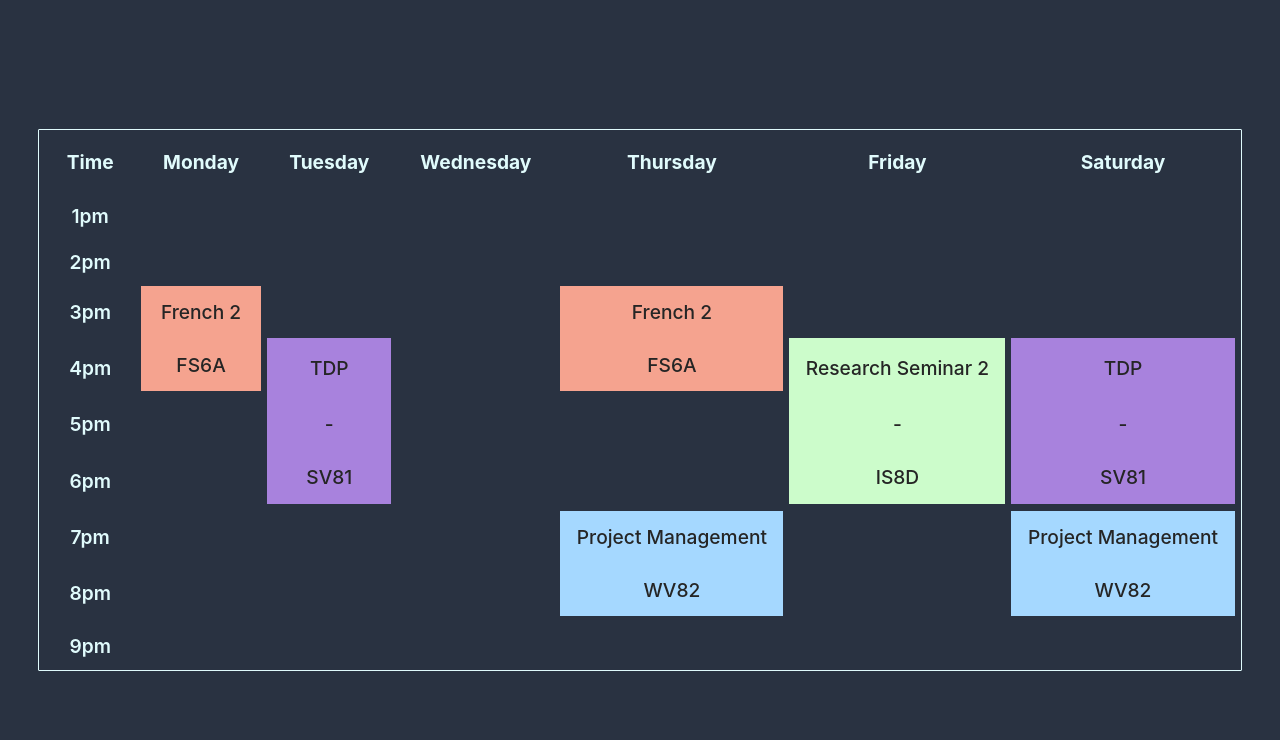
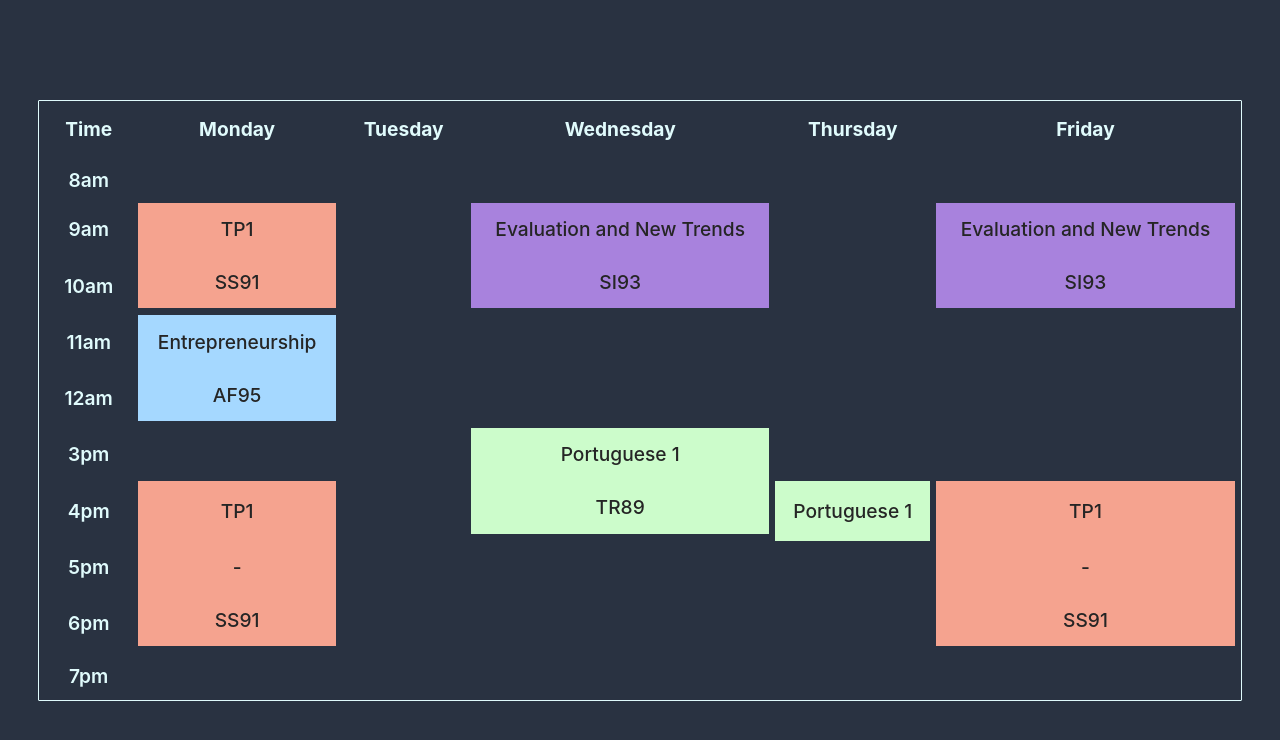
Before and after one commit to 8rb/Timetable, a React (Create React App) app: page / in a window 1280 px wide. Shown: the top 740 px of the page. Built offline with nearby package versions, Linux system fonts and the light colour scheme.

Commit message:
⚡️Update to semester 2022-01

```diff
--- a/src/components/Timetable.tsx
+++ b/src/components/Timetable.tsx
@@ -1,26 +1,49 @@
 import { useState } from 'react'
-import { TableContainer, Table, TH, TD, TDTime, Modal, ModalSubTitleRow, ModalTitle, ModalSubTitle, ModalText } from './TimetableStyles';
-import TimeTableData from '../events/events';
+import {
+	TableContainer,
+	Table,
+	TH,
+	TD,
+	TDTime,
+	Modal,
+	ModalSubTitleRow,
+	ModalTitle,
+	ModalSubTitle,
+	ModalText,
+} from './TimetableStyles'
+import TimeTableData from '../events/events'
 
 type Class = {
-    name: string,
-    color: string,
-    code: string,
-    class: string,
-    professor: string,
+	name: string
+	color: string
+	code: string
+	class: string
+	professor: string
 	type?: string
 }
 
 const Timetable = () => {
-
-    const [titles] = useState(['Time', 'Monday', 'Tuesday', 'Wednesday', 'Thursday', 'Friday', 'Saturday']);
-    const [data] = useState(TimeTableData);
-    const [showModal, setShowModal] = useState(false);
-    const [actualClass, setActualClass] = useState<Class>();
+	const [titles] = useState([
+		'Time',
+		'Monday',
+		'Tuesday',
+		'Wednesday',
+		'Thursday',
+		'Friday',
+	])
+	const [data] = useState(TimeTableData)
+	const [showModal, setShowModal] = useState(false)
+	const [actualClass, setActualClass] = useState<Class>()
 
 	const renderModal = () => {
-        return actualClass &&
-        <Modal color={actualClass.color} onClick={() => {toggleModal(undefined)}}>
+		return (
+			actualClass && (
+				<Modal
+					color={actualClass.color}
+					onClick={() => {
+						toggleModal(undefined)
+					}}
+				>
 					<ModalTitle>{actualClass.name}</ModalTitle>
 					<ModalSubTitleRow>
 						<ModalSubTitle>{actualClass.code}</ModalSubTitle>
@@ -28,15 +51,16 @@ const Timetable = () => {
 					</ModalSubTitleRow>
 					<ModalText>{actualClass.professor}</ModalText>
 				</Modal>
+			)
+		)
 	}
 
 	const toggleModal = (clickedClass: Class | undefined) => {
-        if(clickedClass) {
-            setShowModal(true);
-            setActualClass(clickedClass);
-        }
-        else {
-            setShowModal(false);
+		if (clickedClass) {
+			setShowModal(true)
+			setActualClass(clickedClass)
+		} else {
+			setShowModal(false)
 		}
 	}
 
@@ -46,35 +70,75 @@ const Timetable = () => {
 		})
 	}
 
-    const renderDataCell = (actualClass: Class | undefined, type: string | undefined) => {
-        if(type === "first") {
-            return <TD onClick={() => {toggleModal(actualClass)}} color={actualClass?.color} type={type}>{actualClass?.name}</TD>
-        }
-        else if(type === "last") {
+	const renderDataCell = (
+		actualClass: Class | undefined,
+		type: string | undefined
+	) => {
+		if (type === 'first') {
 			return (
-                <TD onClick={() => {toggleModal(actualClass)}} color={actualClass?.color} type={type}>{actualClass?.class}</TD>
+				<TD
+					onClick={() => {
+						toggleModal(actualClass)
+					}}
+					color={actualClass?.color}
+					type={type}
+				>
+					{actualClass?.name}
+				</TD>
 			)
-        }
-        else if(type === "middle") {
-            return <TD onClick={() => {toggleModal(actualClass)}} color={actualClass?.color} type={type}>{'-'}</TD>
-        }
-        else {
-            return <TD onClick={() => {toggleModal(undefined)}}></TD>
+		} else if (type === 'last') {
+			return (
+				<TD
+					onClick={() => {
+						toggleModal(actualClass)
+					}}
+					color={actualClass?.color}
+					type={type}
+				>
+					{actualClass?.class}
+				</TD>
+			)
+		} else if (type === 'middle') {
+			return (
+				<TD
+					onClick={() => {
+						toggleModal(actualClass)
+					}}
+					color={actualClass?.color}
+					type={type}
+				>
+					{'-'}
+				</TD>
+			)
+		} else {
+			return (
+				<TD
+					onClick={() => {
+						toggleModal(undefined)
+					}}
+				></TD>
+			)
 		}
 	}
 
 	const renderData = () => {
-        return data.map(({time, monday, tuesday, wednesday, thursday, friday, saturday}, index) => {
-            return <tr key={index}>
+		return data.map(
+			(
+				{ time, monday, tuesday, wednesday, thursday, friday, saturday },
+				index
+			) => {
+				return (
+					<tr key={index}>
 						<TDTime key={index}>{time}</TDTime>
 						{renderDataCell(monday?.class, monday?.type)}
 						{renderDataCell(tuesday?.class, tuesday?.type)}
-                {renderDataCell(wednesday?.class, wednesday?.type)} {/* Wednesday */}
+						{renderDataCell(wednesday?.class, wednesday?.type)}{' '}
 						{renderDataCell(thursday?.class, thursday?.type)}
 						{renderDataCell(friday?.class, friday?.type)}
-                {renderDataCell(saturday?.class, saturday?.type)}
 					</tr>
-        })
+				)
+			}
+		)
 	}
 	return (
 		<>
@@ -83,9 +147,7 @@ const Timetable = () => {
 					<thead>
 						<tr>{renderTableHeader()}</tr>
 					</thead>
-                    <tbody>
-                        {renderData()}
-                    </tbody>
+					<tbody>{renderData()}</tbody>
 				</Table>
 			</TableContainer>
 			{showModal && renderModal()}
@@ -93,4 +155,4 @@ const Timetable = () => {
 	)
 }
 
-export default Timetable;
+export default Timetable
--- a/src/components/TimetableStyles.ts
+++ b/src/components/TimetableStyles.ts
@@ -17,7 +17,7 @@ export const Table = styled.table`
 export const TH = styled.th`
   color: #E0FBFC;
   font-size: 1.2rem;
-  padding: 1.2rem;
+  padding: 1rem;
   text-align: center;
 `
 
@@ -34,19 +34,19 @@ export const TD = styled.td<ClassProps>`
   text-align: center;
   padding: .9rem .7rem;
   margin: 1rem;
-  background: ${({color}) => color};
+  background: ${({ color }) => color};
 
   ${props => props.type === 'first'
-    &&`
+    && `
   `};
 
   ${props => props.type === 'last'
-    &&`
+    && `
       border-bottom: 7px solid #293241;
   `};
 
   ${props => props.type
-    &&`
+    && `
     transition: all .2s ease-in-out;
     &:hover {
       filter: brightness(95%);
@@ -64,12 +64,6 @@ export const TDTime = styled.td`
   padding: .7rem;
 `
 
-export const Title = styled.h1`
-  font-size: 1.5em;
-  text-align: center;
-  color: palevioletred;
-`;
-
 export const Modal = styled.div<ClassProps>`
   position: absolute;
   height: 30%;
@@ -79,7 +73,7 @@ export const Modal = styled.div<ClassProps>`
   background: goldenrod;
   border-radius: 5px;
   border: 3px solid #282c34;
-  background: ${({color}) => color};
+  background: ${({ color }) => color};
   display: flex;
   align-items: center;
   flex-direction: column;
--- a/src/events/events.ts
+++ b/src/events/events.ts
@@ -23,82 +23,85 @@ type Times = {
     time?: string,
 }
 
-const Seminar: Class = {
-    name: "Research Seminar 2",
+const Portuguese: Class = {
+    name: "Portuguese 1",
     color: "#CCFCCB",
-    code: "IN397",
-    class: "IS8D",
+    code: "TR189",
+    class: "TR89",
     professor: "Luis Alberto Vives Garnique"
 };
 
-const TDP: Class = {
-    name: "TDP",
+const Evaluation: Class = {
+    name: "Evaluation and New Trends",
     color: "#A882DD",
-    code: "SI639",
-    class: "SV81",
+    code: "SI678",
+    class: "SI93",
     professor: "Ernesto Ocampo Tello"
 };
 
-const Management: Class = {
-    name: "Project Management",
+const Entrepreneurship: Class = {
+    name: "Entrepreneurship",
     color: "#A5D8FF",
-    code: " SI647",
-    class: "WV82",
-    professor: "Sandra Analia Wong Durand"
+    code: "AD204",
+    class: "AF95",
+    professor: "RAMIREZ BOHADA, JUAN CARLOS"
 };
 
-const French: Class = {
-    name: "French 2",
+const TP: Class = {
+    name: "TP1",
     color: "#F5A38F",
-    code: "TR240",
-    class: "FS6A",
-    professor: "Paolo Rodrigo Nery Lozada"
+    code: "SI644",
+    class: "SS91",
+    professor: " REQUEJO CHANAME, WALTER JUAN"
 };
 
 const TimeTableData: Times[] = [
     {
-        "time": "1pm"
+        "time": "8am",
     },
     {
-        "time": "2pm"
+        "time": "9am",
+        "monday": { class: TP, type: "first" },
+        "wednesday": { class: Evaluation, type: "first" },
+        "friday": { class: Evaluation, type: "first" }
+    },
+    {
+        "time": "10am",
+        "monday": { class: TP, type: "last" },
+        "wednesday": { class: Evaluation, type: "last" },
+        "friday": { class: Evaluation, type: "last" }
+    },
+    {
+        "time": "11am",
+        "monday": { class: Entrepreneurship, type: "first" },
+    },
+    {
+        "time": "12am",
+        "monday": { class: Entrepreneurship, type: "last" },
     },
     {
         "time": "3pm",
-        "monday": {class: French, type: "first"},
-        "thursday": {class: French, type: "first"}
+        "wednesday": { class: Portuguese, type: "first" },
     },
     {
         "time": "4pm",
-        "monday": {class: French, type: "last"},
-        "tuesday": {class: TDP, type: "first"},
-        "thursday": {class: French, type: "last"},
-        "friday": {class: Seminar, type: "first"},
-        "saturday": {class: TDP, type: "first"},
+        "monday": { class: TP, type: "first" },
+        "wednesday": { class: Portuguese, type: "last" },
+        "thursday": { class: Portuguese, type: "first" },
+        "friday": { class: TP, type: "first" },
     },
     {
         "time": "5pm",
-        "tuesday": {class: TDP, type: "middle"},
-        "friday": {class: Seminar, type: "middle"},
-        "saturday": {class: TDP, type: "middle"},
+        "monday": { class: TP, type: "middle" },
+        "friday": { class: TP, type: "middle" },
     },
     {
         "time": "6pm",
-        "tuesday": {class: TDP, type: "last"},
-        "friday": {class: Seminar, type: "last"},
-        "saturday": {class: TDP, type: "last"},
+        "monday": { class: TP, type: "last" },
+        "friday": { class: TP, type: "last" },
     },
     {
         "time": "7pm",
-        "thursday": {class: Management, type: "first"},
-        "saturday": {class: Management, type: "first"},
-    },
-    {
-        "time": "8pm",
-        "thursday": {class: Management, type: "last"},
-        "saturday": {class: Management, type: "last"},
-    },
-    {
-        "time": "9pm"
     },
 ]
 export default TimeTableData;
```
Also changed, not shown: src/events/2021-2.ts (added, +105 -0 lines). Lines whose indentation alone changed are shown as unchanged.
